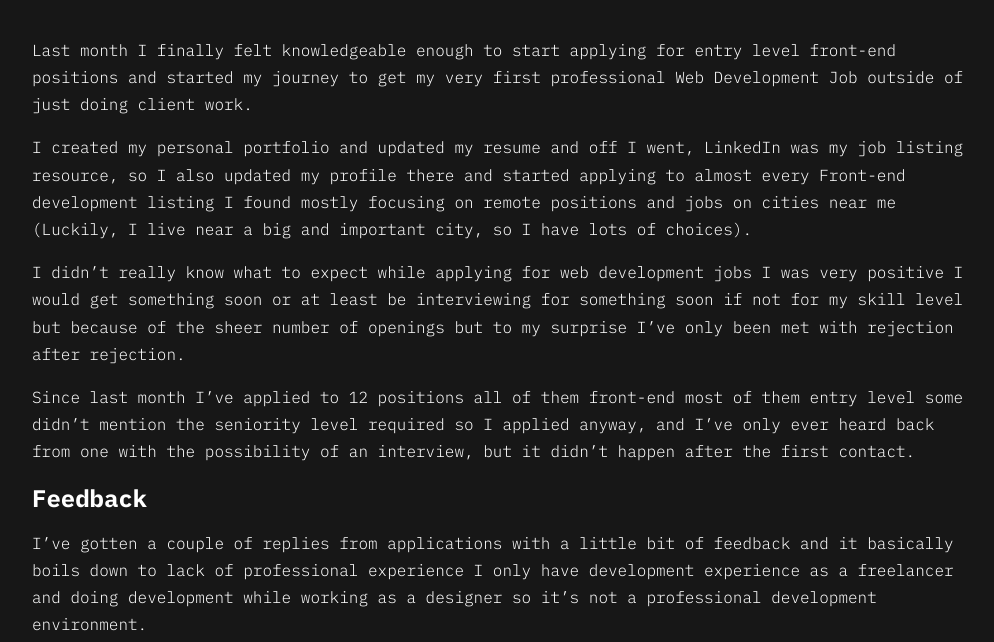
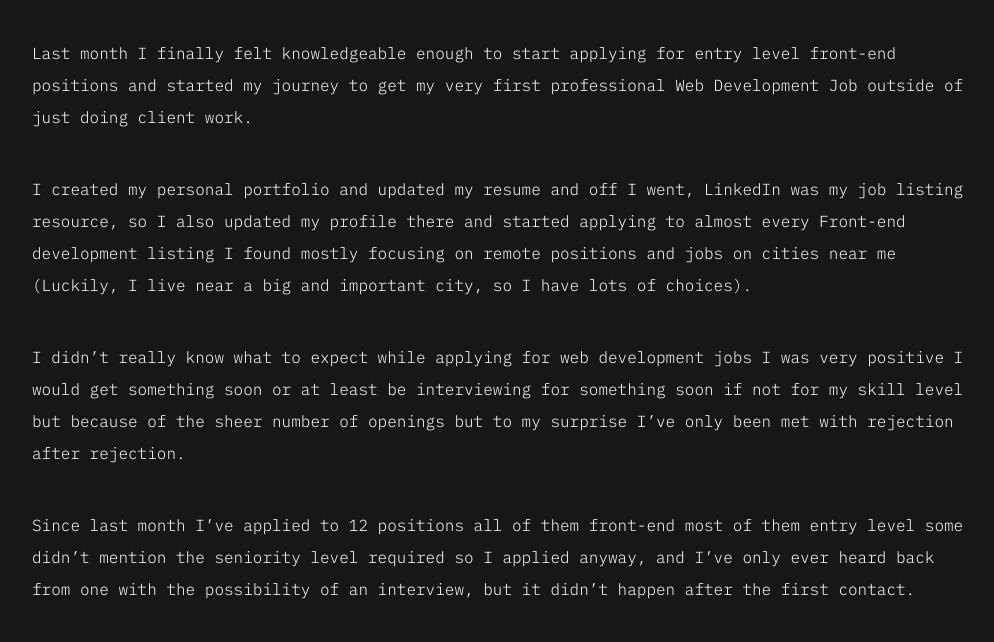
Before and after one commit to Jsevillap/my-site, an Eleventy site: page blog/struggles-job-hunting.njk in a window 1280 px wide. Shown: the part 1038-1680 px from the top of the page, without its empty margins (133-1127 px from the left). Built offline with nearby package versions, Linux system fonts and the light colour scheme; Eleventy itself is replaced by a stand-in of ours; files that its build step writes are made by us from their sources; some icons are missing.

Commit message:
Fix blog paragraph spacing

```diff
--- a/css/style.css
+++ b/css/style.css
@@ -810,7 +810,7 @@ footer {
 
 .blog-info h2 {
   font-size: 2.5rem;
-  line-height: 1.1;
+  line-height: 1.4;
 }
 
 .blog-tags {
@@ -843,8 +843,16 @@ footer {
   margin: 3rem auto;
 }
 
+.blog-container > * + * {
+  margin-bottom: 2.5rem;
+}
+
 .blog-container > p {
-  margin: 1rem 0;
+  line-height: 2;
+}
+
+.blog-container > h2 {
+  margin-bottom: 1rem;
 }
 
 .blog-container > img {
```
Also changed, not shown: 1 other file.
